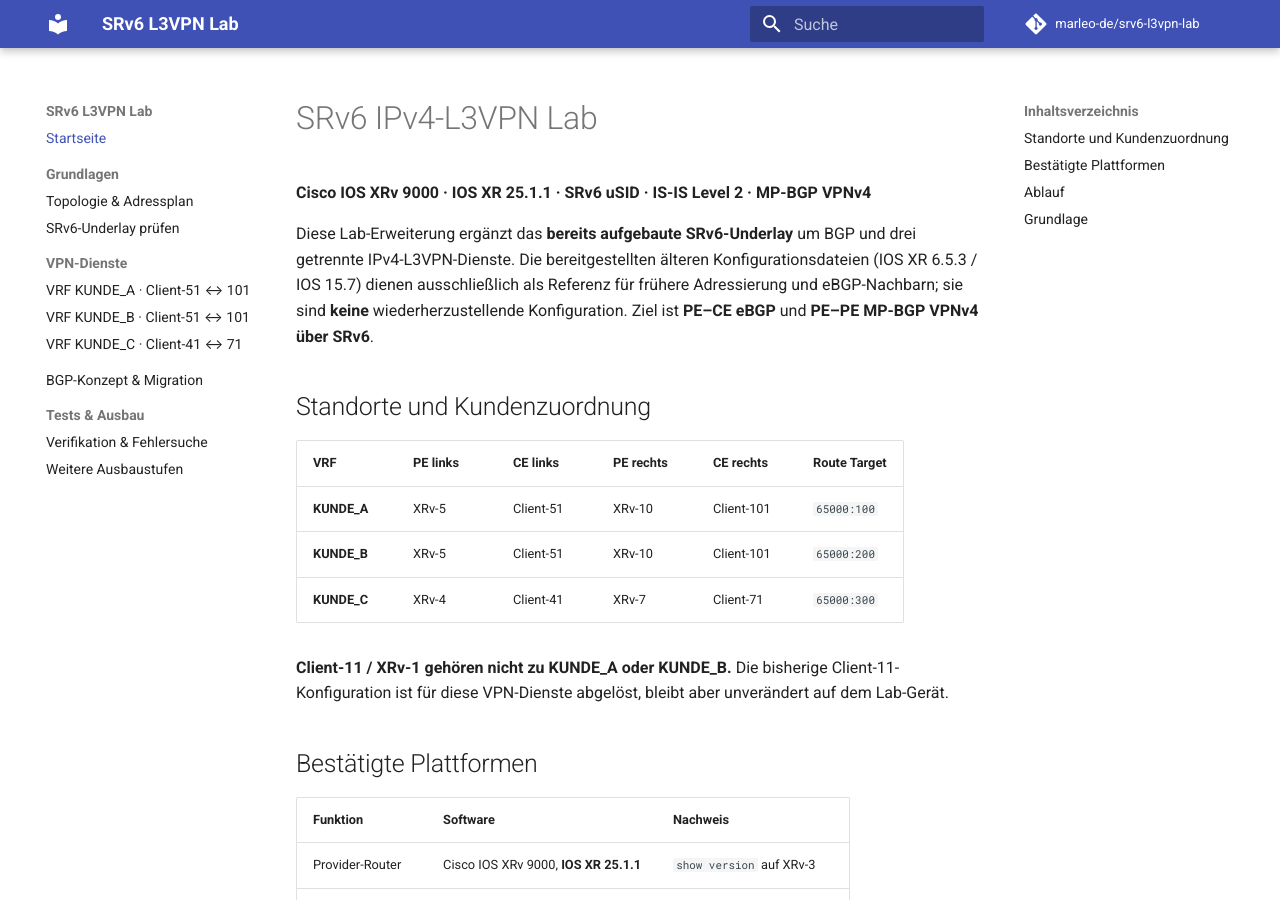
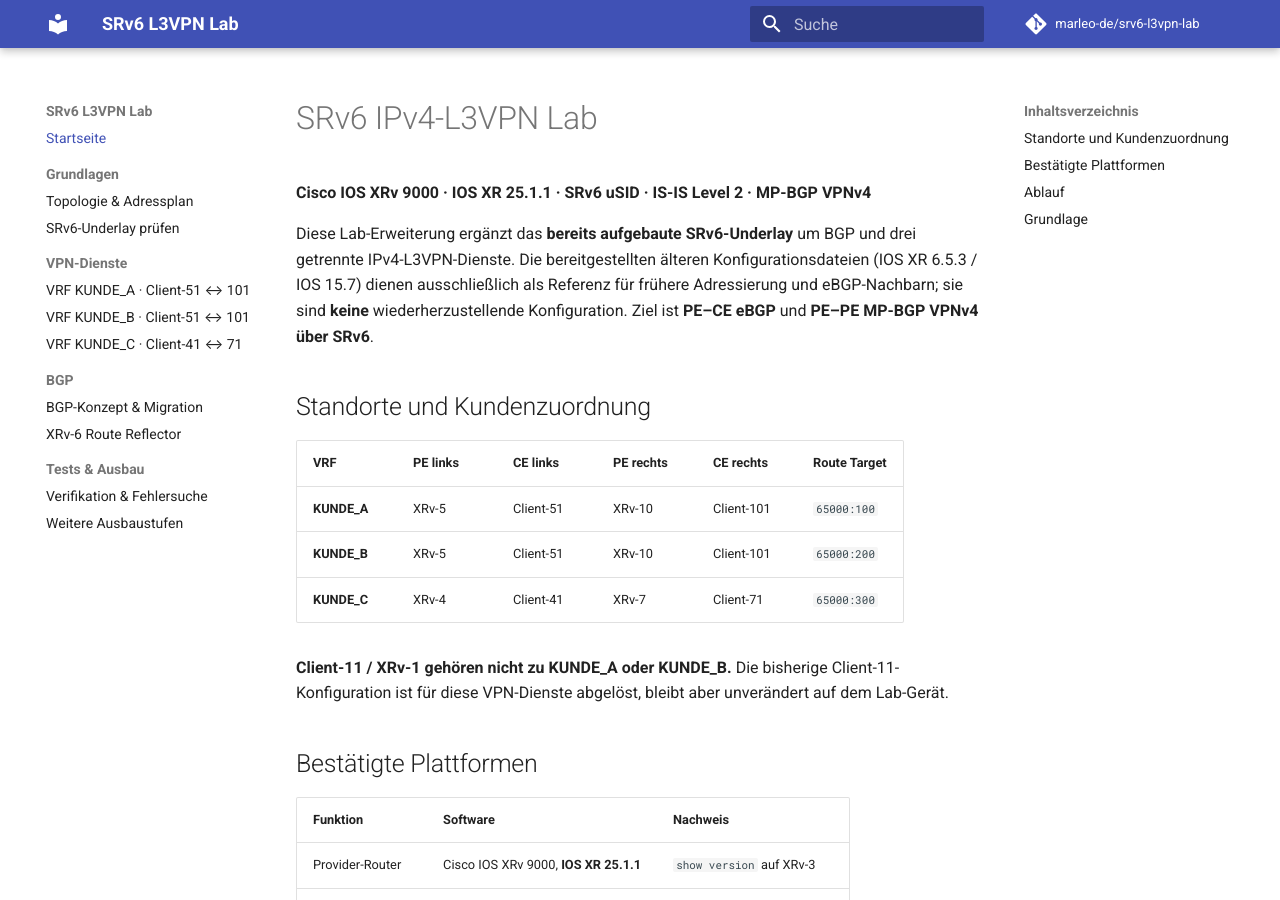
Before and after one commit to marleo-de/srv6-l3vpn-lab, an MkDocs documentation site: the page built from docs/index.md, in a window 1280 px wide and 900 px high. Built offline with MkDocs 1.6.1 and Material for MkDocs 9.7.7, drawn with Linux system fonts in a browser that asks for light colours; comment, search, counter and statistics services are not loaded.

Commit message:
Route all PE VPNv4 sessions through XRv-6 route reflector

```diff
--- a/mkdocs.yml
+++ b/mkdocs.yml
@@ -26,7 +26,9 @@ nav:
       - "VRF KUNDE_A · Client-51 ↔ 101": l3vpn.md
       - "VRF KUNDE_B · Client-51 ↔ 101": kunde-b.md
       - "VRF KUNDE_C · Client-41 ↔ 71": kunde-c.md
-  - BGP-Konzept & Migration: bgp-plan.md
+  - BGP:
+      - BGP-Konzept & Migration: bgp-plan.md
+      - XRv-6 Route Reflector: route-reflector.md
   - Tests & Ausbau:
       - Verifikation & Fehlersuche: verifikation.md
       - Weitere Ausbaustufen: erweiterungen.md
```
